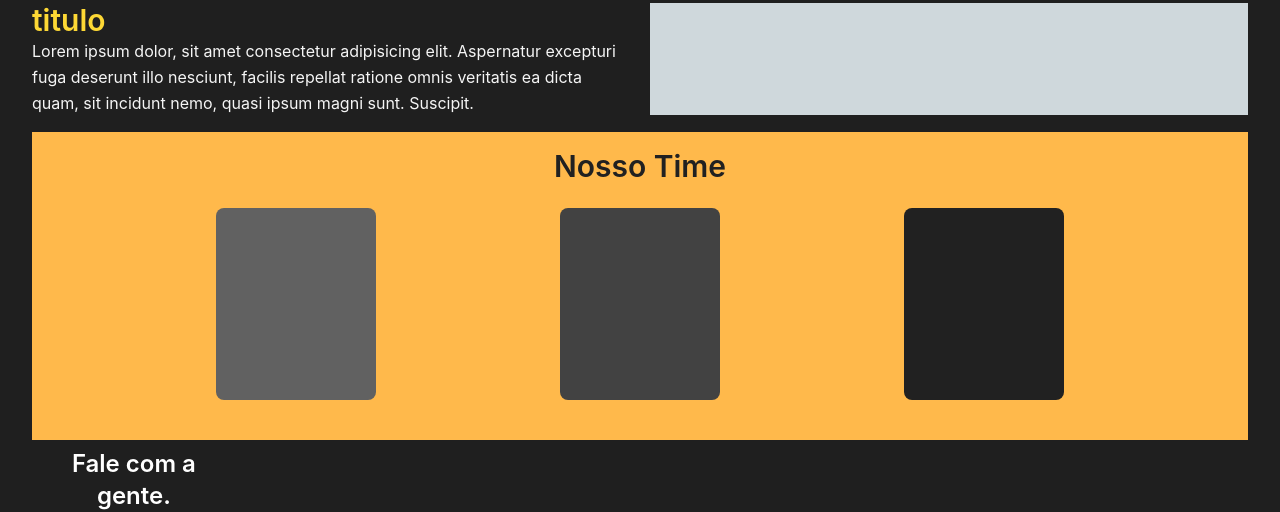
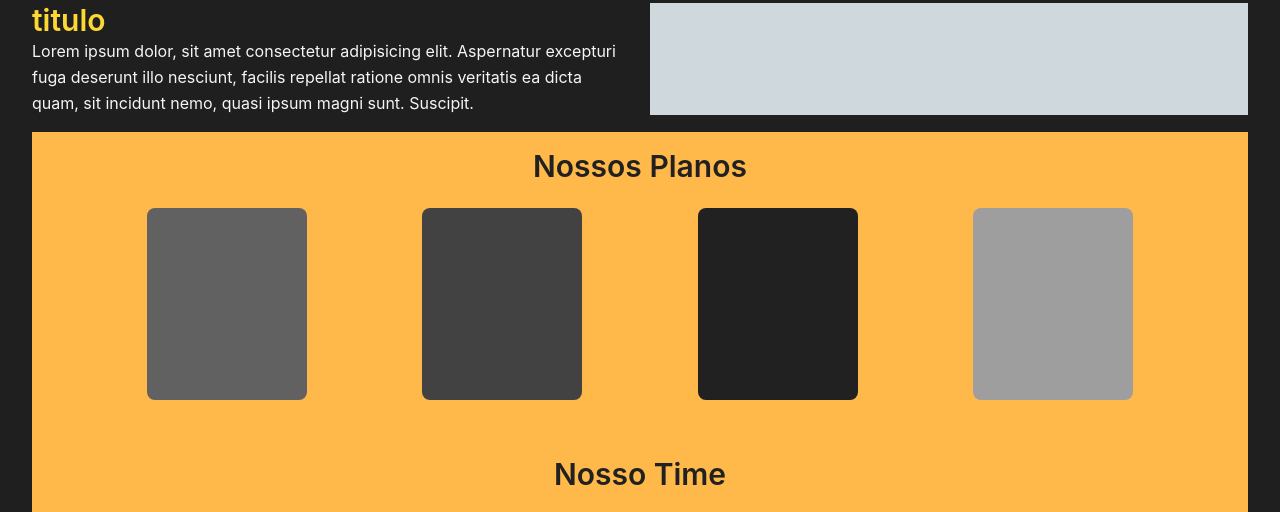
Before and after one commit to InnovateBoto/template-academia, a React (Vite) app: page / in a window 1280 px wide. Shown: the part 740-1252 px from the top of the page. Built offline with nearby package versions, Linux system fonts and the light colour scheme; grey boxes are pictures that could not be loaded.

Commit message:
alterando Sectiontwo

```diff
--- a/src/App.tsx
+++ b/src/App.tsx
@@ -1,6 +1,7 @@
 import Footer from "./components/Footer";
 import Header from "./components/Header";
 import Section from "./components/Section";
+import Sectiontwo from "./components/Sectiontwo";
 import Sectionthree from "./components/Sectionthree";
 
 function App() {
@@ -8,6 +9,7 @@ function App() {
     <>
       <Header />
       <Section />
+      <Sectiontwo />
       <Sectionthree />
       <Footer />
     </>
--- /dev/null
+++ b/src/components/Sectiontwo.tsx
@@ -0,0 +1,28 @@
+import Bootstrap from "../hoc/Bootstrap";
+
+function Sectiontwo(){
+    return(
+
+    <div className="bg-[#FFB94B] h-auto w-full items-center py-4">
+      <h1 className="text-center font-semibold text-3xl text-gray-900">
+        Nossos Planos
+      </h1>
+      <div className="flex justify-evenly py-6 sm:flex-row flex-col items-center gap-y-8">
+        <div className="p-20 py-24 bg-gray-700 rounded-lg"></div>
+        <div className="p-20 py-24 bg-gray-800 rounded-lg"></div>
+        <div className="p-20 py-24 bg-gray-900 rounded-lg"></div>
+        <div className="p-20 py-24 bg-gray-500 rounded-lg"></div>
+      </div>
+    </div>
+
+
+
+    );
+}
+
+
+
+
+
+
+export default Bootstrap(Sectiontwo, "#1f1f1f");
```
